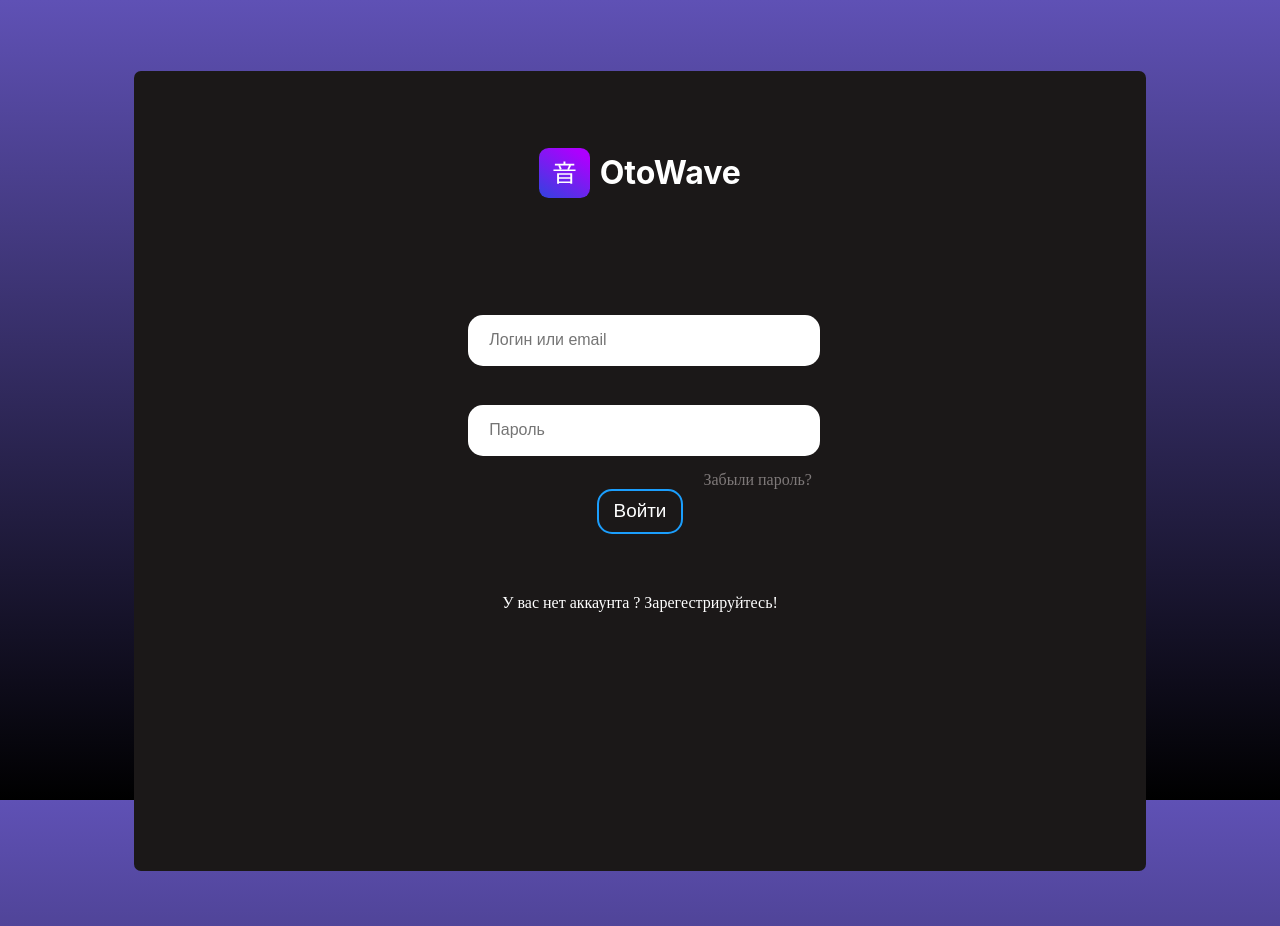
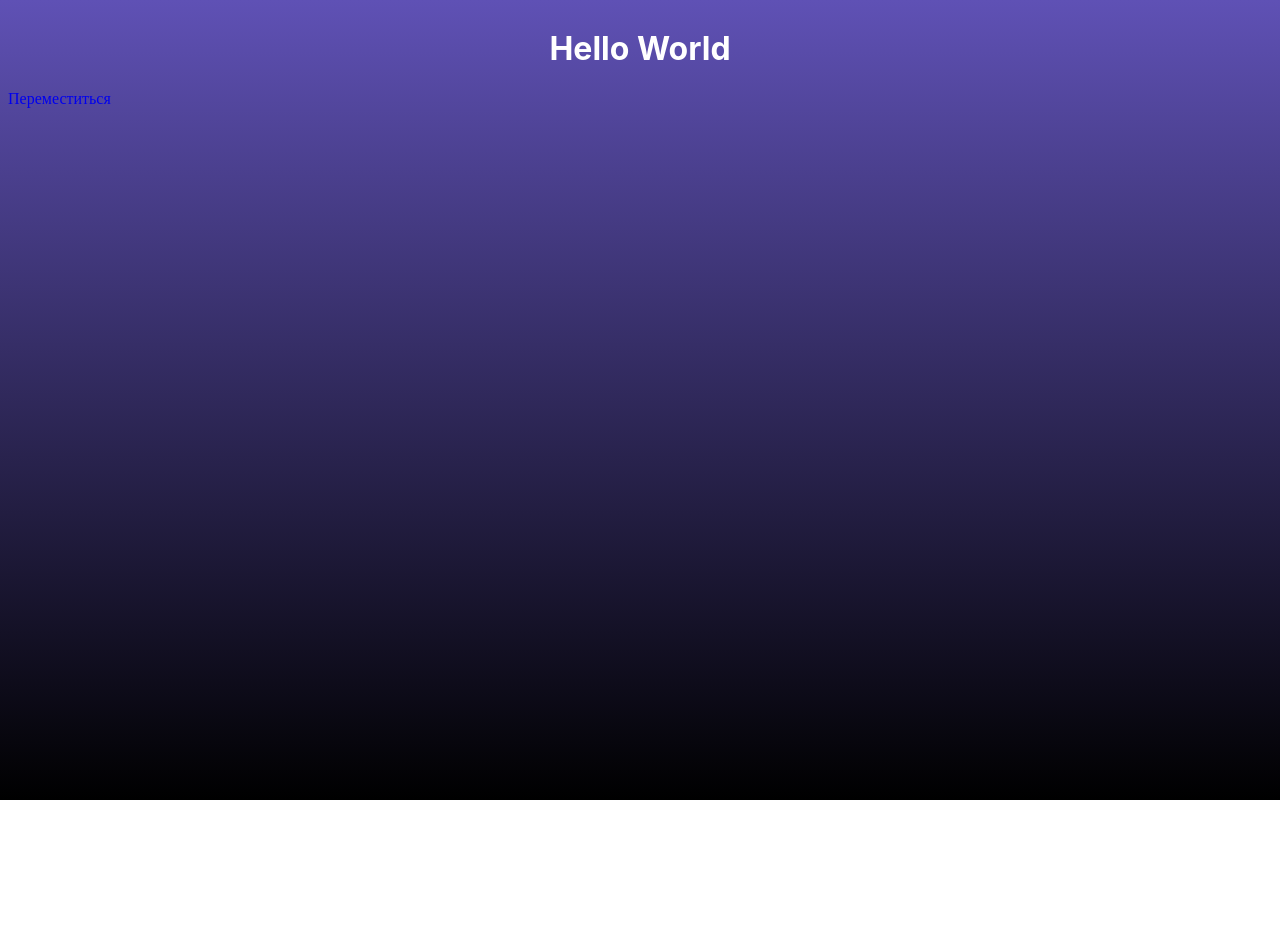
Before and after one commit to Nikomol/Bard, a React (Vite) app: page / in a window 1280 px wide. Before the commit this address led to /login. Shown: the top 926 px of the page. After the commit the page ends 800 px from the top, so only its background shows below. Built offline with nearby package versions, Linux system fonts and the light colour scheme.

Commit message:
убрал то, за что мне стыдно)

```diff
--- a/src/App.jsx
+++ b/src/App.jsx
@@ -9,7 +9,7 @@ export default function App() {
   return (
       <BrowserRouter>
         <Routes>
-          <Route path='/' exact element={<><Navigate to="/login"/></>}>
+          <Route path='/' exact element={<><h1>Hello World</h1><Link to="/login">Переместиться</Link></>}>
               <Route index element={<div>No page is selected.</div>} />
           </Route>
           <Route path="/login" element={<Login />} />
```
